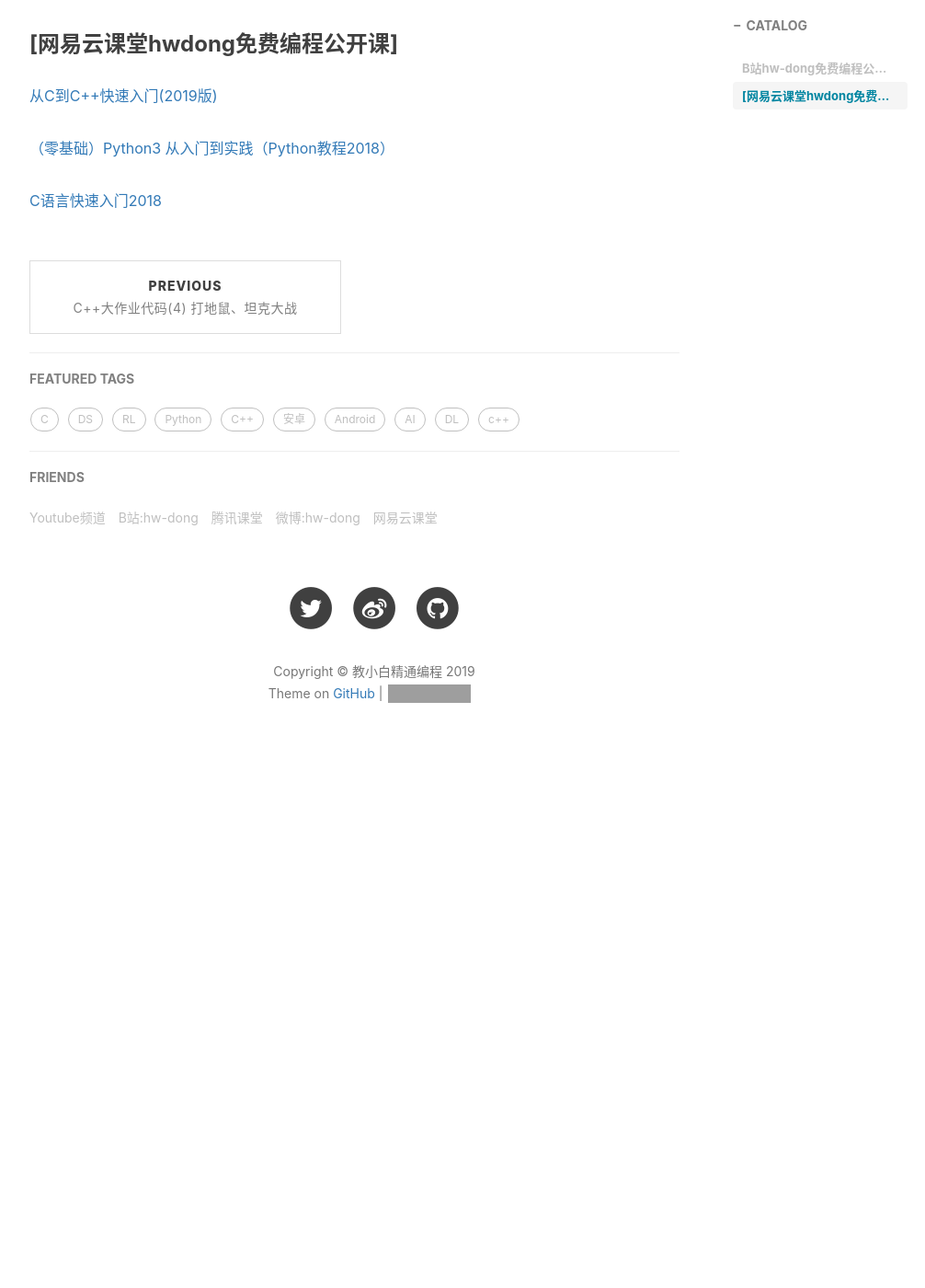
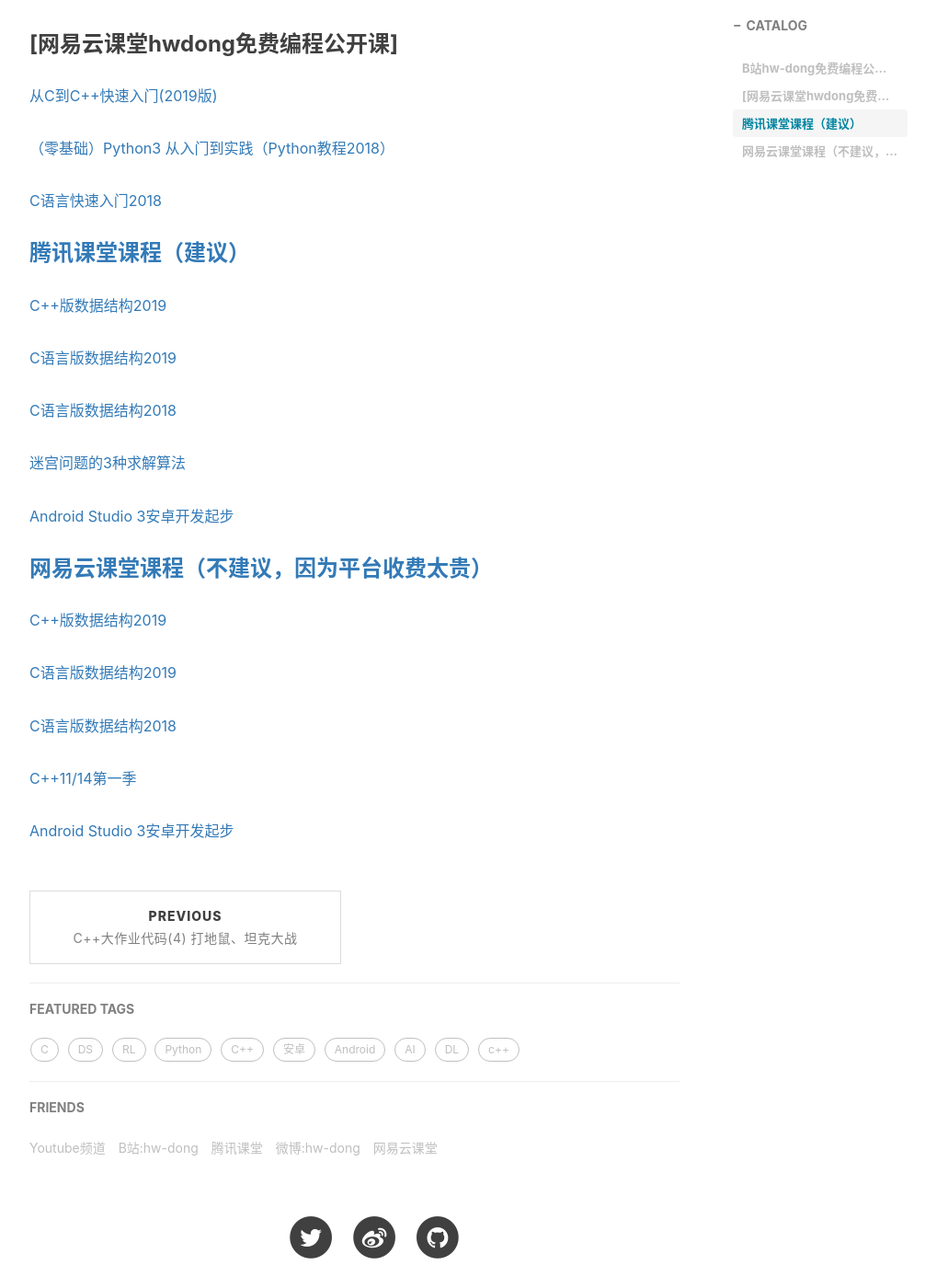
Before and after one commit to xuepro/xuepro.github.io, a Jekyll site: the page built from _posts/2019-06-15- 编程公开课.md, in a window 1280 px wide and 1400 px high, scrolled down 998 px. Shown: the whole window at 92% size, without its empty margins (233-1239 px from the left). Built offline with Jekyll 4.4.1, drawn with Linux system fonts in a browser that asks for light colours; nearby versions of some CDN libraries; comment, search, counter and statistics services are not loaded; before the commit the page ends 1856 px from its top, so only the background shows below that; grey boxes are pictures that could not be loaded.

Commit message:
Update 2019-06-15- 编程公开课.md

```diff
--- a/_posts/2019-06-15- 编程公开课.md
+++ b/_posts/2019-06-15- 编程公开课.md
@@ -33,3 +33,28 @@
 [（零基础）Python3 从入门到实践（Python教程2018）](https://study.163.com/course/courseMain.htm?courseId=1006361059&share=2&shareId=400000000236023)
 
 [C语言快速入门2018](https://study.163.com/course/courseMain.htm?courseId=1004489020&share=2&shareId=400000000236023)
+
+
+### [腾讯课堂课程（建议）](https:hwdong.ke.qq.com)
+
+[C++版数据结构2019](https://ke.qq.com/course/404761?tuin=ac5537fd)
+
+[C语言版数据结构2019](https://ke.qq.com/course/406944?tuin=ac5537fd)
+
+[C语言版数据结构2018](https://ke.qq.com/course/258409?tuin=ac5537fd)
+
+[迷宫问题的3种求解算法](https://ke.qq.com/course/405177?tuin=ac5537fd)
+
+[Android Studio 3安卓开发起步](https://ke.qq.com/course/288985?tuin=ac5537fd)
+
+### [网易云课堂课程（不建议，因为平台收费太贵）](https://cp.study.163.com/400000000236023#/content/courseList)
+
+[C++版数据结构2019](https://study.163.com/course/courseMain.htm?courseId=1209131812&share=2&shareId=400000000236023)
+
+[C语言版数据结构2019](https://study.163.com/course/courseMain.htm?courseId=1209184840&share=2&shareId=400000000236023)
+
+[C语言版数据结构2018](https://study.163.com/course/introduction.htm?share=2&shareId=400000000236023&courseId=1004703004&_trace_c_p_k2_=749d6f8680d24620875b7cc96cd9d7e4)
+
+[C++11/14第一季](https://study.163.com/course/introduction.htm?share=2&shareId=400000000236023&courseId=1004929015&_trace_c_p_k2_=2e1d41209ec449439df2613f55a8b9d4)
+
+[Android Studio 3安卓开发起步](https://ke.qq.com/course/288985?tuin=ac5537fd)
```
